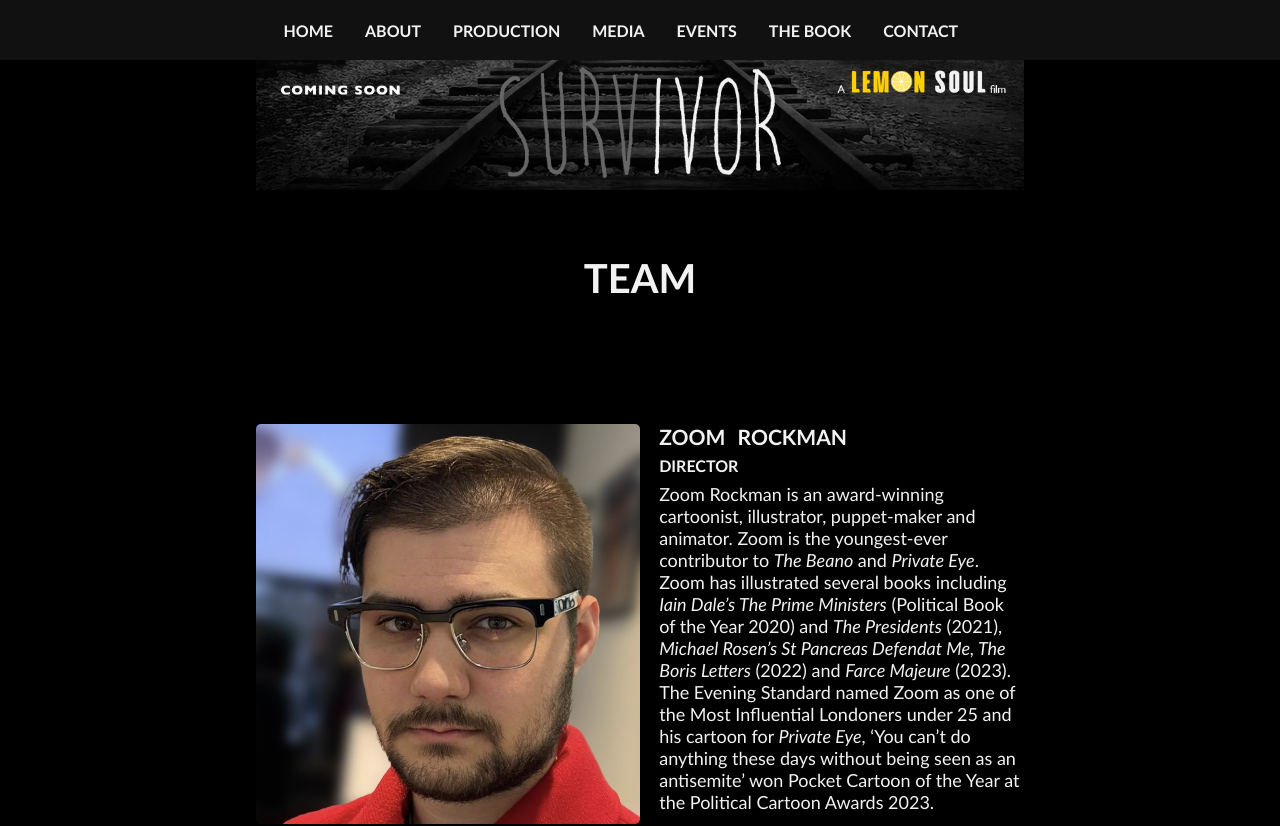
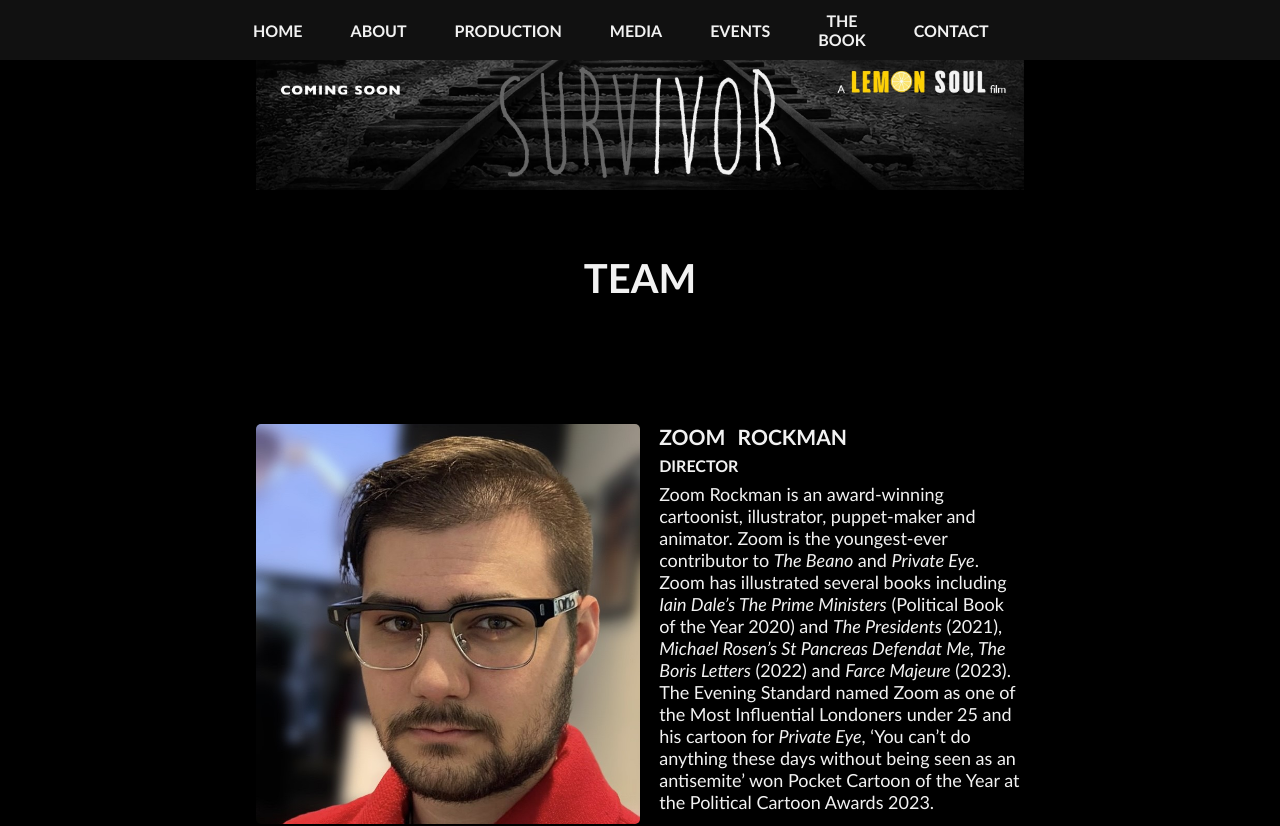
Before and after one commit to totes7/Survivor, a React (Create React App) app: page /info in a window 1280 px wide. Shown: the top 826 px of the page. Built offline with nearby package versions, Linux system fonts and the light colour scheme.

Commit message:
fix trailer text alignment

```diff
--- a/src/App.css
+++ b/src/App.css
@@ -889,6 +889,9 @@ body {
 }
 
 @media screen and (max-width: 765px) {
+  .media {
+    text-align: center;
+  }
   .media video {
     width: 100%;
   }
--- a/src/components/Navbar.css
+++ b/src/components/Navbar.css
@@ -15,7 +15,7 @@
   justify-content: center;
   align-items: center;
   height: 60px;
-  max-width: 1500px;
+  max-width: 1900px;
 }
 
 .navbar-logo {
@@ -67,7 +67,7 @@
   display: flex;
   align-items: center;
   text-decoration: none;
-  padding: 0.5rem 1rem;
+  padding: 0.5rem 1.5rem;
   height: 100%;
 }
 
--- a/src/components/pages/ScreeningForm.jsx
+++ b/src/components/pages/ScreeningForm.jsx
@@ -44,6 +44,7 @@ function ScreeningForm() {
       <img className="film-banner" src={banner} alt="film banner" />
 
         <h1>BOOK A SCREENING</h1>
+
         <form id="myForm" className="mb-3">
           <label htmlFor="name-input" className="form-label">
             Name
```
